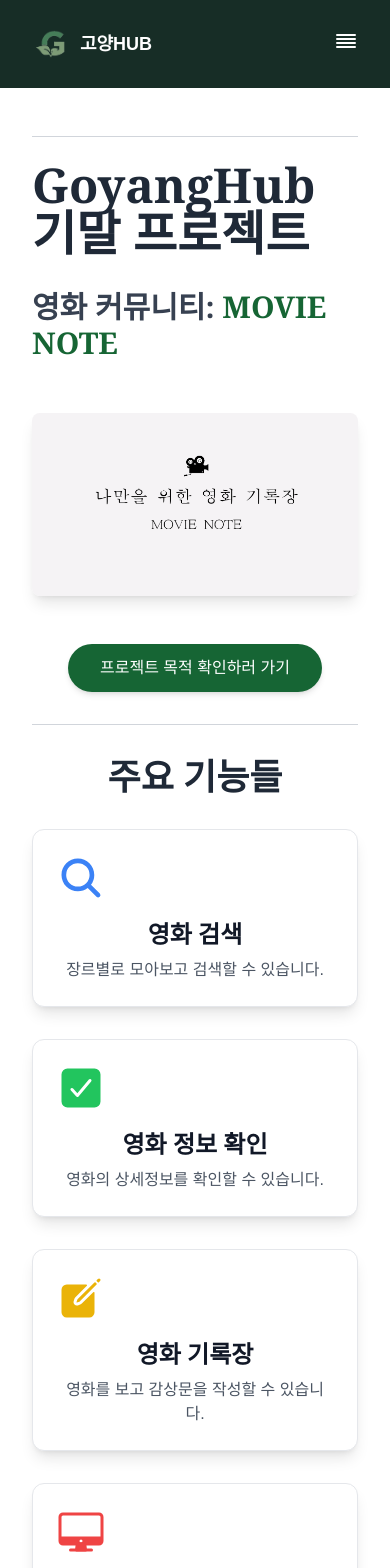
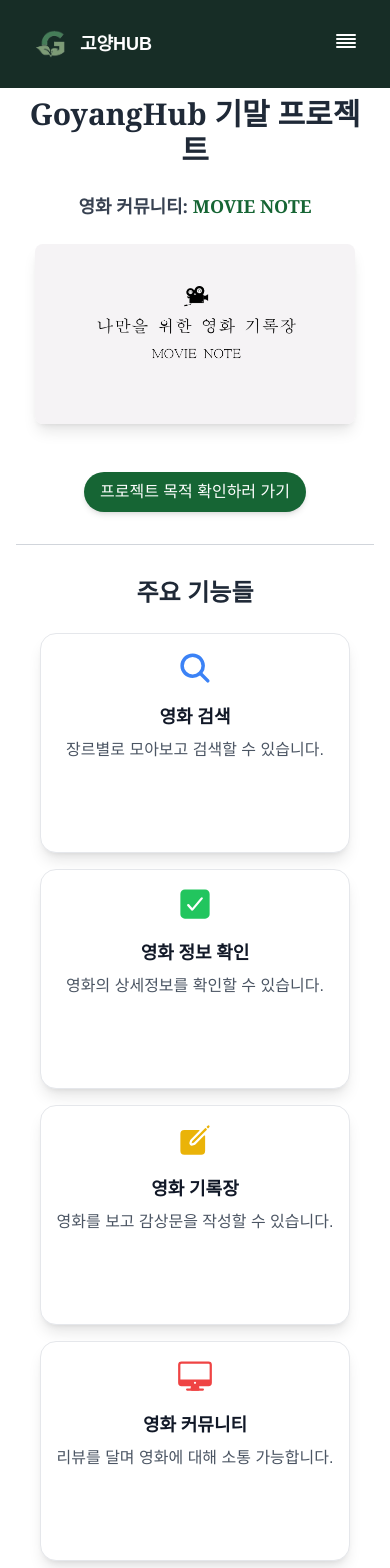
Before and after one commit to tjwls11/web-team, a Next.js app: page /project in a window 390 px wide. Shown: the top 1568 px of the page. Built offline with nearby package versions, Linux system fonts and the light colour scheme.

Commit message:
여백 수정

```diff
--- a/app/globals.css
+++ b/app/globals.css
@@ -17,6 +17,7 @@
 }
 
 body {
+  background-color: #ffffff;
   font-family: 'Noto Serif KR', Arial, Helvetica, sans-serif;
   @apply flex items-center justify-center min-h-screen;
 }
--- a/app/object/page.tsx
+++ b/app/object/page.tsx
@@ -3,10 +3,10 @@ import Image from 'next/image'
 
 export default function ObjectPage() {
   return (
-    <div className="flex flex-col min-h-screen w-full justify-center items-center">
+    <div className="flex flex-col min-h-screen w-full justify-center items-center p-6">
       {/* 사진 섹션 */}
-      <div className="w-full max-w-4xl bg-white p-8 rounded-lg shadow-lg mx-auto mb-6">
-        <div className="grid grid-cols-2 sm:grid-cols-3 lg:grid-cols-6 gap-4">
+      <div className="w-full max-w-4xl bg-white p-10 rounded-lg shadow-lg mx-auto mb-12">
+        <div className="grid grid-cols-2 sm:grid-cols-3 lg:grid-cols-6 gap-6">
           <Image
             src="/images/Netflix.jpg"
             alt="넷플릭스"
@@ -53,9 +53,9 @@ export default function ObjectPage() {
       </div>
 
       {/* 소개 섹션 */}
-      <div className="w-full max-w-4xl bg-white p-8 rounded-lg shadow-lg mx-auto">
-        <h2 className="text-2xl font-semibold mb-4 text-gray-800">개발 목적</h2>
-        <p className="text-lg text-gray-700 mb-4">
+      <div className="w-full max-w-4xl bg-white p-10 rounded-lg shadow-lg mx-auto mb-12">
+        <h2 className="text-2xl font-semibold mb-6 text-gray-800">개발 목적</h2>
+        <p className="text-lg text-gray-700 mb-6">
           이 영화 소개 사이트는 OTT 서비스의 활성화로 인해 언제 어디서든 다양한
           영화를 접하기 쉬워짐에 따라, 한 곳에서 쉽게 찾고, 장르별로 모아보며
           상세한 정보를 제공하는 것을 돕고자 합니다. 영화 팬들이 더욱 쉽게
--- a/app/page.tsx
+++ b/app/page.tsx
@@ -6,23 +6,30 @@ import Image from 'next/image'
 export default function Home() {
   return (
     <main className="min-h-screen p-10">
-      <h1 className="text-center font-bold text-3xl mb-8">고양 HUb?</h1>
-      <div className="flex items-center mt-6 mb-8">
-        <div className="mr-6">
+      <h1 className="text-center font-bold text-4xl mb-8 text-green-700">
+        고양 HUb?
+      </h1>
+      <div className="flex flex-col sm:flex-row items-center mt-6 mb-8 shadow-lg rounded-lg bg-white p-6">
+        <div className="mb-4 sm:mb-0 sm:mr-6">
           <Image
             src="/images/GoyangHub.png"
             alt="고양허브로고"
             width={200}
             height={200}
-            className="object-cover"
+            className="object-cover rounded-full border-4 border-green-600"
           />
         </div>
-        <div>
-          <p className="mt-2 ml-4 text-lg">
-            안녕하세요. 웹서버보안프로그래밍 1분반 고양Hub 팀입니다. <br />
-            수업시간에 사용하는 GitHub에서 영감을 받아 팀 이름을 지었습니다.{' '}
-            <br />
-            이번 기말 프로젝트에서는 영화 커뮤니티를 제작하기로 했습니다. <br />
+        <div className="text-lg text-gray-700">
+          <p className="mt-2">
+            안녕하세요. 웹서버보안프로그래밍 1분반 고양Hub 팀입니다.
+          </p>
+          <p className="mt-2">
+            수업시간에 사용하는 GitHub에서 영감을 받아 팀 이름을 지었습니다.
+          </p>
+          <p className="mt-2">
+            이번 기말 프로젝트에서는 영화 커뮤니티를 제작하기로 했습니다.
+          </p>
+          <p className="mt-2">
             저희는 수업시간에 사용하는 Next.js와 Tailwind CSS를 활용하고, 영화
             오픈 API를 사용하여 만들 예정입니다.
           </p>
@@ -31,31 +38,42 @@ export default function Home() {
       <hr className="my-8 border-gray-300" />
       {/* 프로젝트 진행 */}
       <div className="mb-8">
-        <h1 className="text-center font-bold text-2xl mb-4">
+        <h1 className="text-center font-bold text-3xl mb-4 text-green-600">
           고양 HUb 프로젝트 진행방식
         </h1>
-        <div className="mt-4 text-lg">
-          <p> 1. 만들어야 할 페이지를 나눠서 각자 한 페이지씩 맡아 진행</p>
-          <p> 2. 각자 깃허브에 올려 코드 공유</p>
-          <p> 3. 오류가 있는 부분 서로 도와주며 제작</p>
+        <div className="mt-4 text-lg text-gray-700">
+          <ul className="list-disc list-inside">
+            <li className="mb-2">
+              1. 만들어야 할 페이지를 나눠서 각자 한 페이지씩 맡아 진행
+            </li>
+            <li className="mb-2">2. 각자 깃허브에 올려 코드 공유</li>
+            <li className="mb-2">3. 오류가 있는 부분 서로 도와주며 제작</li>
+          </ul>
         </div>
       </div>
 
       <hr className="my-8 border-gray-300" />
 
-      <h1 className="text-center text-2xl mb-6 font-bold">팀원소개</h1>
+      <h1 className="text-center text-3xl mb-6 font-bold text-green-600">
+        팀원소개
+      </h1>
       <div className="grid grid-cols-1 sm:grid-cols-2 lg:grid-cols-4 gap-8">
         {teamMembers.map((member, index) => (
-          <div key={index} className="bg-[#b5c8b8] p-6 rounded-lg text-center">
+          <div
+            key={index}
+            className="bg-[#b5c8b8] p-6 rounded-lg text-center shadow-md transition-transform transform "
+          >
             <Image
               src={member.image}
               alt={member.name}
               width={100} // 적절한 너비로 설정
               height={100} // 적절한 높이로 설정
-              className="mx-auto rounded-full mb-4"
+              className="mx-auto rounded-full mb-4 border-2 border-gray-300"
             />
-            <h2 className="text-lg font-bold mb-2">{member.name}</h2>
-            <p className="mb-4">{member.description}</p>
+            <h2 className="text-lg font-bold mb-2 text-gray-800">
+              {member.name}
+            </h2>
+            <p className="mb-4 text-gray-600">{member.description}</p>
 
             <div>
               {/* 깃허브 링크 */}
--- a/app/project/page.tsx
+++ b/app/project/page.tsx
@@ -12,111 +12,106 @@ import Link from 'next/link'
 
 export default function ProjectPage() {
   return (
-    <div className="flex flex-col min-h-screen justify-center items-center p-8">
-      <hr className="my-6 border-t border-gray-300 w-full" />
-      <h1 className="text-5xl font-extrabold font-serif text-gray-800 mb-4">
+    <div className="flex flex-col min-h-screen justify-center items-center p-4 sm:p-6 md:p-8 lg:p-12 xl:p-16">
+      <h1 className="text-3xl sm:text-4xl md:text-5xl font-extrabold font-serif text-gray-800 mb-4 text-center">
         GoyangHub 기말 프로젝트
       </h1>
-      <p className="text-3xl font-semibold mt-4 font-serif text-gray-700 mb-8">
+      <p className="text-lg sm:text-xl md:text-2xl font-semibold mt-2 font-serif text-gray-700 mb-6 text-center">
         영화 커뮤니티: <span className="text-green-800">MOVIE NOTE</span>
       </p>
 
       {/* 이미지 */}
-      <div className="flex justify-center mb-8 pt-5">
+      <div className="flex justify-center mb-8 w-full">
         <Image
           src="/images/moviepage.png"
           alt="영화 기록장"
-          className="w-full max-w-2xl rounded-lg shadow-lg"
+          className="w-full max-w-xs sm:max-w-md md:max-w-lg lg:max-w-2xl rounded-lg shadow-lg"
           width={400}
           height={400}
         />
       </div>
 
       <Link href="/object">
-        <button className="mt-4 bg-green-800 text-white py-3 px-8 rounded-full hover:bg-gradient-to-l hover:bg-blue-800 transition duration-300 ease-in-out shadow-md">
+        <button className="mt-4 bg-green-800 text-white py-2 px-4 sm:py-3 sm:px-6 rounded-full hover:bg-gradient-to-l hover:bg-blue-800 transition duration-300 ease-in-out shadow-md">
           프로젝트 목적 확인하러 가기
         </button>
       </Link>
 
       <hr className="my-8 border-t border-gray-300 w-full" />
 
-      <h1 className="text-4xl font-bold text-center mb-8 text-gray-800 font-serif">
+      <h1 className="text-2xl sm:text-3xl md:text-4xl font-bold text-center mb-6 text-gray-800">
         주요 기능들
       </h1>
 
       {/* 기능 박스 */}
-      <div className="grid grid-cols-1 sm:grid-cols-2 lg:grid-cols-4 gap-8 max-w-6xl mx-auto mb-12">
-        {/* 기능 1: 영화 검색 */}
-        <div className="bg-white p-6 rounded-xl shadow-lg text-center hover:shadow-xl transition-shadow duration-300 border border-gray-200">
-          <div className="mb-4">
-            <IoSearch className="text-5xl text-blue-500" />
+      <div className="grid grid-cols-1 sm:grid-cols-2 lg:grid-cols-4 gap-4 sm:gap-6 max-w-6xl mx-auto mb-16">
+        {[
+          {
+            icon: (
+              <IoSearch className="text-4xl sm:text-5xl text-blue-500 mb-4" />
+            ),
+            title: '영화 검색',
+            description: '장르별로 모아보고 검색할 수 있습니다.',
+          },
+          {
+            icon: (
+              <IoCheckbox className="text-4xl sm:text-5xl text-green-500 mb-4" />
+            ),
+            title: '영화 정보 확인',
+            description: '영화의 상세정보를 확인할 수 있습니다.',
+          },
+          {
+            icon: (
+              <IoCreate className="text-4xl sm:text-5xl text-yellow-500 mb-4" />
+            ),
+            title: '영화 기록장',
+            description: '영화를 보고 감상문을 작성할 수 있습니다.',
+          },
+          {
+            icon: (
+              <IoDesktopOutline className="text-4xl sm:text-5xl text-red-500 mb-4" />
+            ),
+            title: '영화 커뮤니티',
+            description: '리뷰를 달며 영화에 대해 소통 가능합니다.',
+          },
+        ].map((feature, index) => (
+          <div
+            key={index}
+            className="flex flex-col items-center bg-white p-4 sm:p-6 rounded-2xl shadow-lg text-center hover:shadow-2xl transition-shadow duration-300 border border-gray-200 min-h-[220px]"
+          >
+            {feature.icon}
+            <h2 className="text-lg sm:text-xl md:text-2xl font-semibold text-gray-900 mb-2 font-serif">
+              {feature.title}
+            </h2>
+            <p className="text-gray-600">{feature.description}</p>
           </div>
-          <h2 className="text-2xl font-semibold text-gray-900 mb-2 font-serif">
-            영화 검색
-          </h2>
-          <p className="text-gray-600">장르별로 모아보고 검색할 수 있습니다.</p>
-        </div>
-
-        {/* 기능 2: 영화 정보 확인 */}
-        <div className="bg-white p-6 rounded-xl shadow-lg text-center hover:shadow-xl transition-shadow duration-300 border border-gray-200">
-          <div className="mb-4">
-            <IoCheckbox className="text-5xl text-green-500" />
-          </div>
-          <h2 className="text-2xl font-semibold text-gray-900 mb-2 font-serif">
-            영화 정보 확인
-          </h2>
-          <p className="text-gray-600">영화의 상세정보를 확인할 수 있습니다.</p>
-        </div>
-
-        {/* 기능 3: 영화 기록장 */}
-        <div className="bg-white p-6 rounded-xl shadow-lg text-center hover:shadow-xl transition-shadow duration-300 border border-gray-200">
-          <div className="mb-4">
-            <IoCreate className="text-5xl text-yellow-500" />
-          </div>
-          <h2 className="text-2xl font-semibold text-gray-900 mb-2 font-serif">
-            영화 기록장
-          </h2>
-          <p className="text-gray-600">
-            영화를 보고 감상문을 작성할 수 있습니다.
-          </p>
-        </div>
-
-        {/* 기능 4: 영화 커뮤니티 */}
-        <div className="bg-white p-6 rounded-xl shadow-lg text-center hover:shadow-xl transition-shadow duration-300 border border-gray-200">
-          <div className="mb-4">
-            <IoDesktopOutline className="text-5xl text-red-500" />
-          </div>
-          <h2 className="text-2xl font-semibold text-gray-900 mb-2 font-serif">
-            영화 커뮤니티
-          </h2>
-          <p className="text-gray-600">
-            리뷰를 달며 영화에 대해 소통 가능합니다.
-          </p>
-        </div>
+        ))}
       </div>
 
       <hr className="my-8 border-t border-gray-300 w-full" />
 
       {/* 영상 */}
-      <div className="mb-12">
-        <h1 className="text-3xl font-bold text-center mb-4">
+      <div className="mb-12 flex flex-col justify-center items-center">
+        <h1 className="text-lg sm:text-xl md:text-2xl lg:text-3xl font-bold text-center mb-6">
           MOVIE NOTE를 광고 영상으로 만들어보았습니다
         </h1>
-        <div className="flex flex-col sm:flex-row gap-6 justify-center mb-8">
+        <div className="flex flex-col justify-center items-center gap-6 sm:flex-row">
+          <div className="flex justify-center items-center">
             <video
               src="/images/movienote.mp4"
               controls
-            className="w-full max-w-md rounded-lg shadow-md"
+              className="w-full max-w-xs sm:max-w-md md:max-w-lg rounded-lg shadow-lg"
             />
+          </div>
+          <div className="flex justify-center items-center">
             <video
               src="/images/movienote1.mp4"
               controls
-            className="w-full max-w-md rounded-lg shadow-md"
+              className="w-full max-w-xs sm:max-w-md md:max-w-lg rounded-lg shadow-lg"
             />
           </div>
         </div>
-
-      <hr className="my-6 border-t border-gray-300 w-full" />
+      </div>
     </div>
   )
 }
```
Lines whose indentation alone changed are shown as unchanged.
